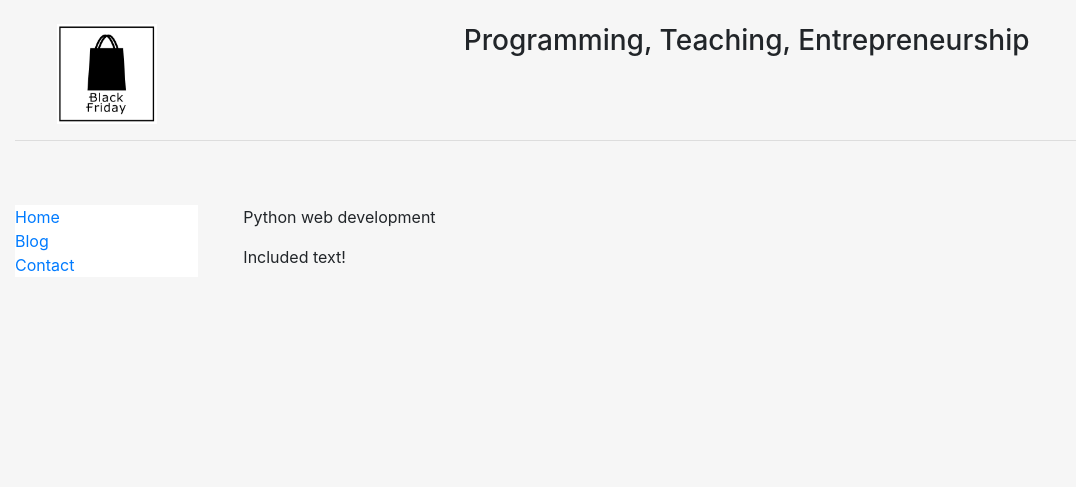
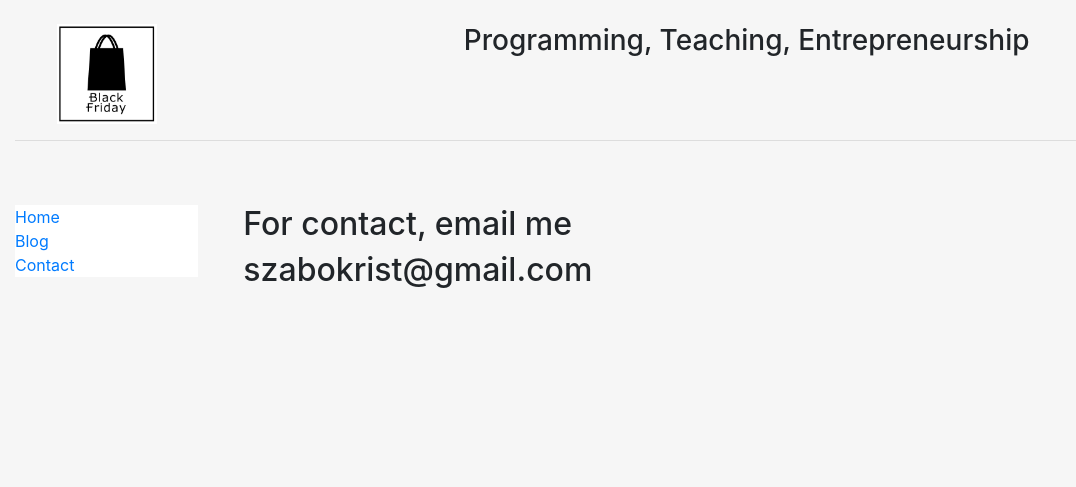
Before and after one commit to SZkristof/mysite, a Django app: page /contact/ in a window 1280 px wide. Shown: the top 487 px of the page, without its empty margins (0-1076 px from the left). Run offline with Django 3.2, Linux system fonts and the light colour scheme; some libraries are stand-ins or nearby versions.

Commit message:
Contact page

```diff
--- /dev/null
+++ b/personal/templates/personal/basic.html
@@ -0,0 +1,9 @@
+{% extends "personal/header.html" %}
+
+{% block content %}
+
+    {% for c in content %}
+        <h2>{{c}}</h2>
+    {% endfor %}
+
+{% endblock %}
--- a/personal/templates/personal/header.html
+++ b/personal/templates/personal/header.html
@@ -51,8 +51,8 @@
 
                 <div class='container-fluid'>
                 <br><br>
-                   {% block content %}
-                   {% endblock %}
+                    {% block content %}
+                    {% endblock %}
                 </div>
               </div>
             </div>
--- a/personal/urls.py
+++ b/personal/urls.py
@@ -18,5 +18,6 @@ from django.urls import path, include, re_path
 from . import views
 
 urlpatterns = [
+    re_path('contact/$', views.contact, name='contact'),
     re_path('', views.index, name='index'),
 ]
--- a/personal/views.py
+++ b/personal/views.py
@@ -2,3 +2,6 @@ from django.shortcuts import render
 
 def index(request):
     return render(request, 'personal/home.html')
+
+def contact(request):
+    return render(request, 'personal/basic.html', {'content':['For contact, email me','szabokrist@gmail.com']})
```
